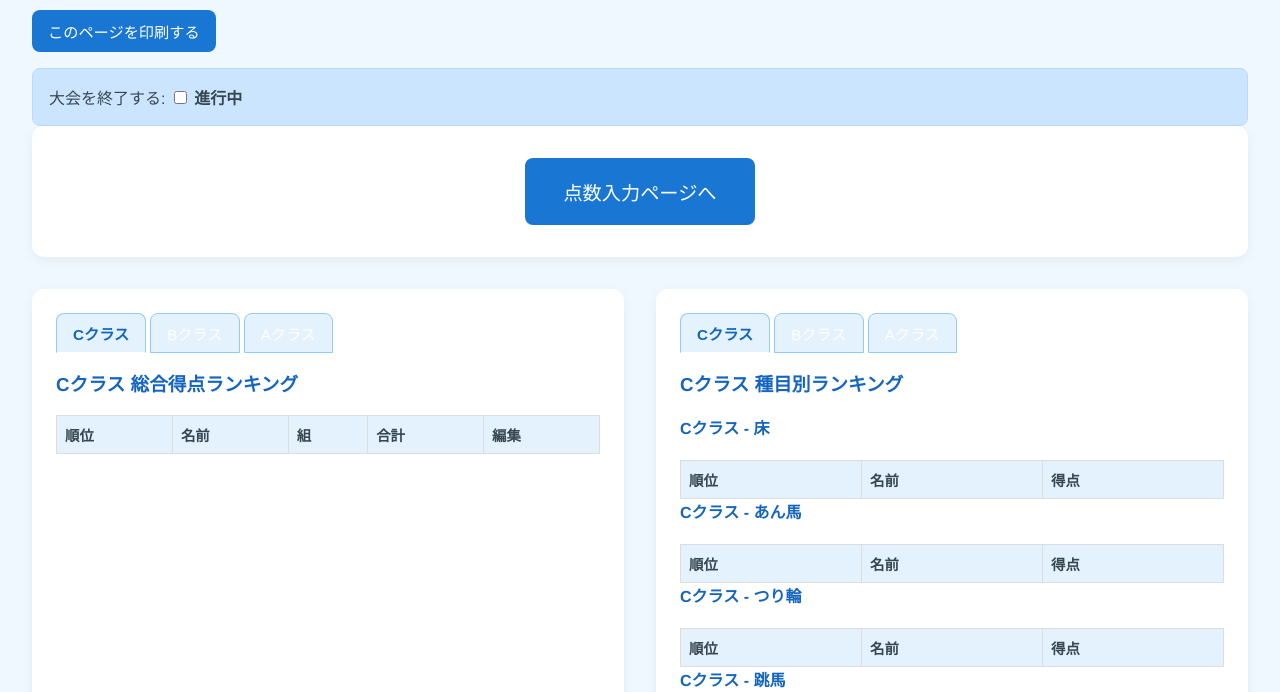
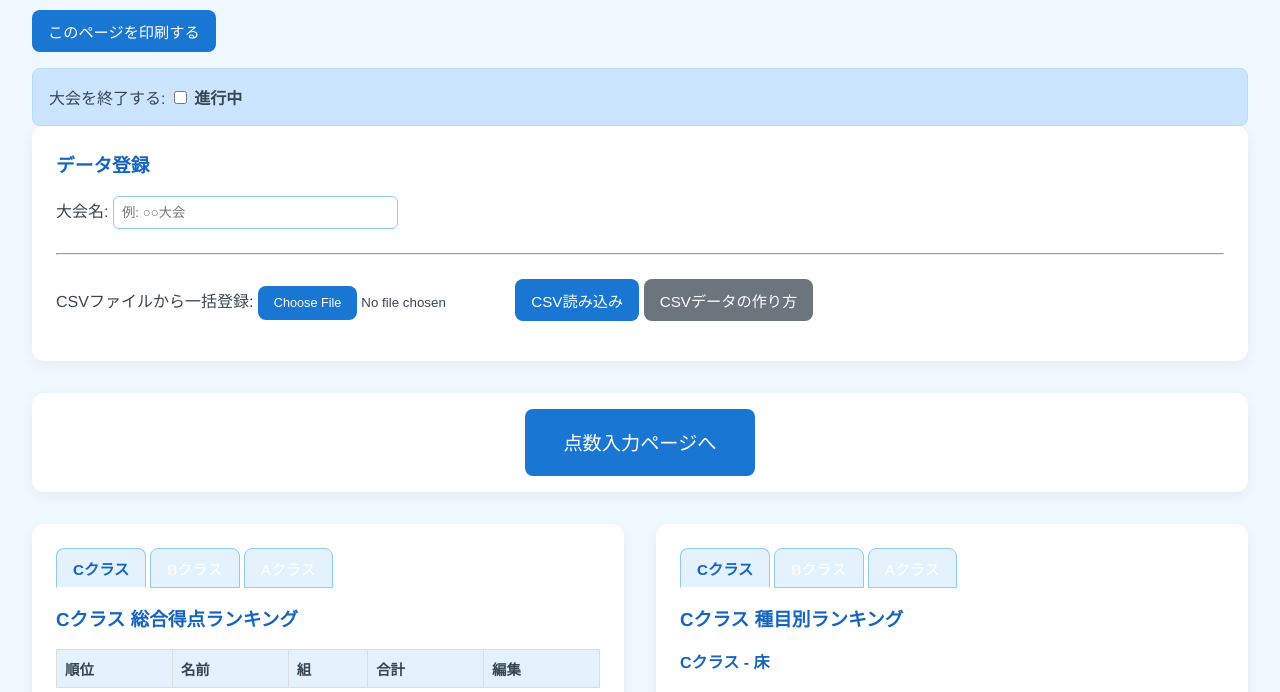
Before and after one commit to kkou777-dot/gss-app, a website: page index_men.html in a window 1280 px wide. Shown: the part 107-799 px from the top of the page. Drawn offline with nearby package versions, Linux system fonts and the light colour scheme.

Commit message:
feat: Restore CSV upload functionality to admin top page

```diff
--- a/index_men.html
+++ b/index_men.html
@@ -44,7 +44,20 @@
         <span id="finalizeStatus" style="font-weight: bold;">進行中</span>
     </div>
     <div class="container">
-        <div class="input-section" style="text-align: center; padding: 2em;">
+        <div class="input-section">
+            <h3>データ登録</h3>
+            <div style="margin-bottom:1em;">
+                <label>大会名: <input type="text" id="competitionNameInput" placeholder="例: ○○大会" style="width: 20em;"></label>
+            </div>
+            <hr style="margin: 1.5em 0;">
+            <div class="csv-upload-area" style="margin-bottom:1em;">
+                <label for="csvInput">CSVファイルから一括登録:</label>
+                <input type="file" id="csvInput" accept=".csv">
+                <button id="csvUploadBtn">CSV読み込み</button>
+                <button id="csvHelpBtn" type="button">CSVデータの作り方</button>
+            </div>
+        </div>
+        <div class="input-section" style="text-align: center; padding: 1em;">
             <button style="padding: 1em 2em; font-size: 1.2em;" onclick="location.href='input_men.html'">点数入力ページへ</button>
         </div>
         <div class="ranking-section">
```
Also changed, not shown: index.html (+14 -1 lines).
